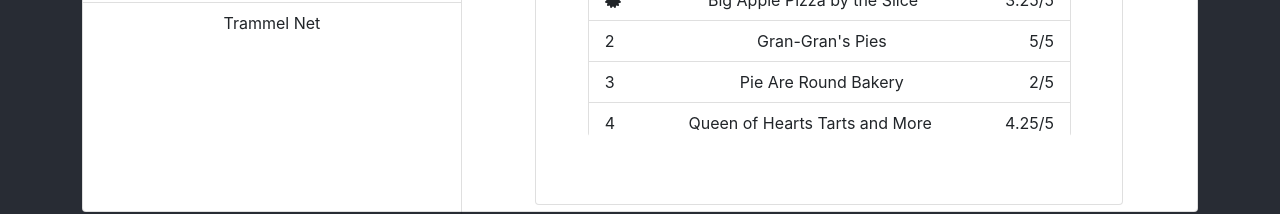
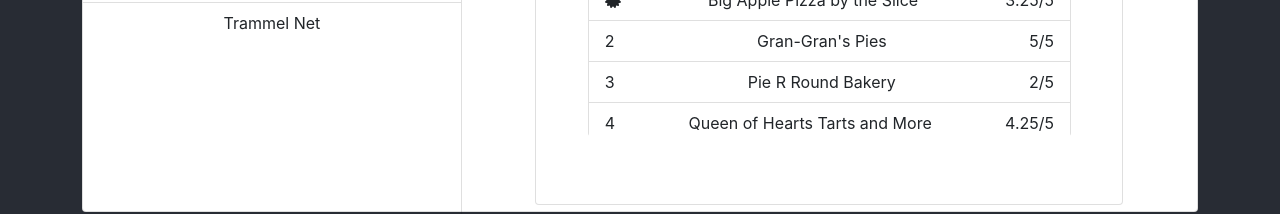
Before and after one commit to whysgai/dark-pattern-glossary, a React (Create React App) app: page / in a window 1280 px wide. Both pictures are taken after a click on the button "Disguised Ads". Shown: the part 484-698 px from the top of the page. Built offline with nearby package versions, Linux system fonts and the light colour scheme.

Commit message:
fix: Fix pie r round typo

```diff
--- a/src/components/DisguisedAds.js
+++ b/src/components/DisguisedAds.js
@@ -33,7 +33,7 @@ const DisguisedAds = () =>
                 </li>
                 <li className="result list-group-item list-group-item-action">
                     <span className="result-prefix">3</span>
-                    <span className="result-text">Pie Are Round Bakery</span>
+                    <span className="result-text">Pie R Round Bakery</span>
                     <span>2/5</span>
                 </li>
                 <li className="result list-group-item list-group-item-action">
```
